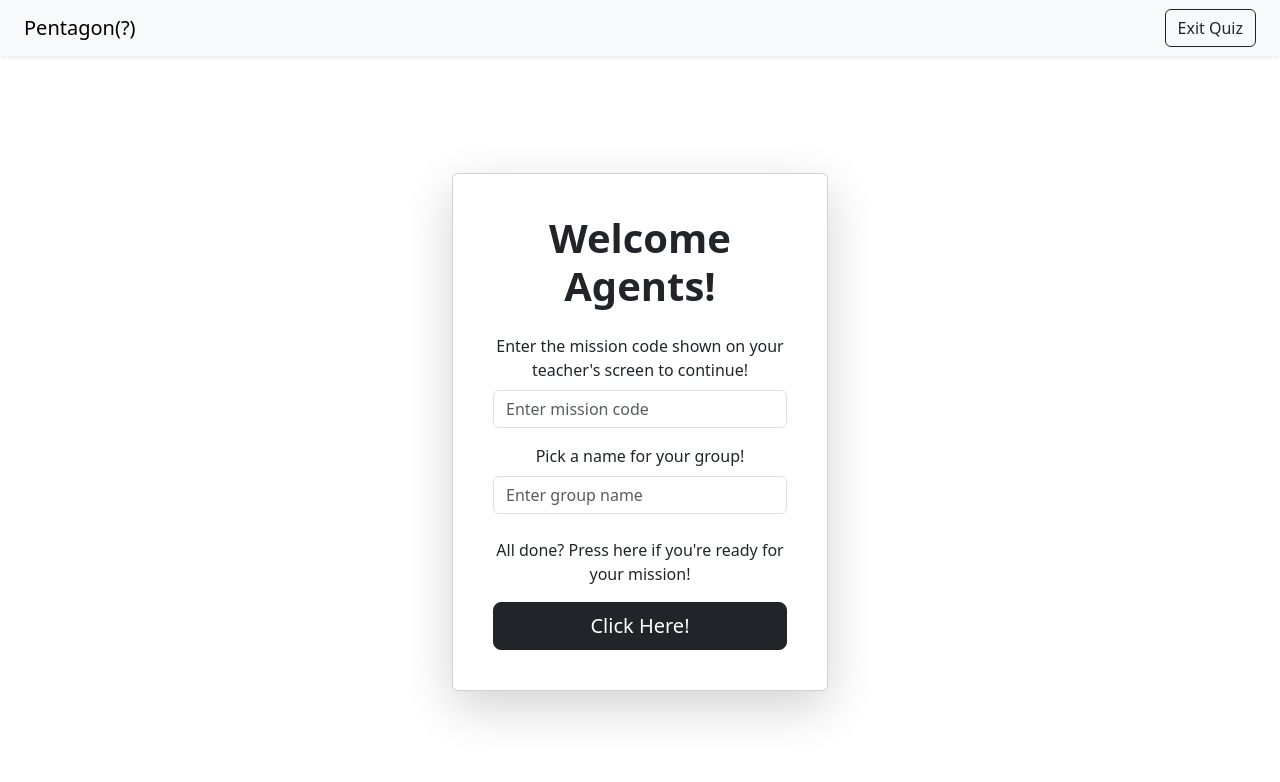
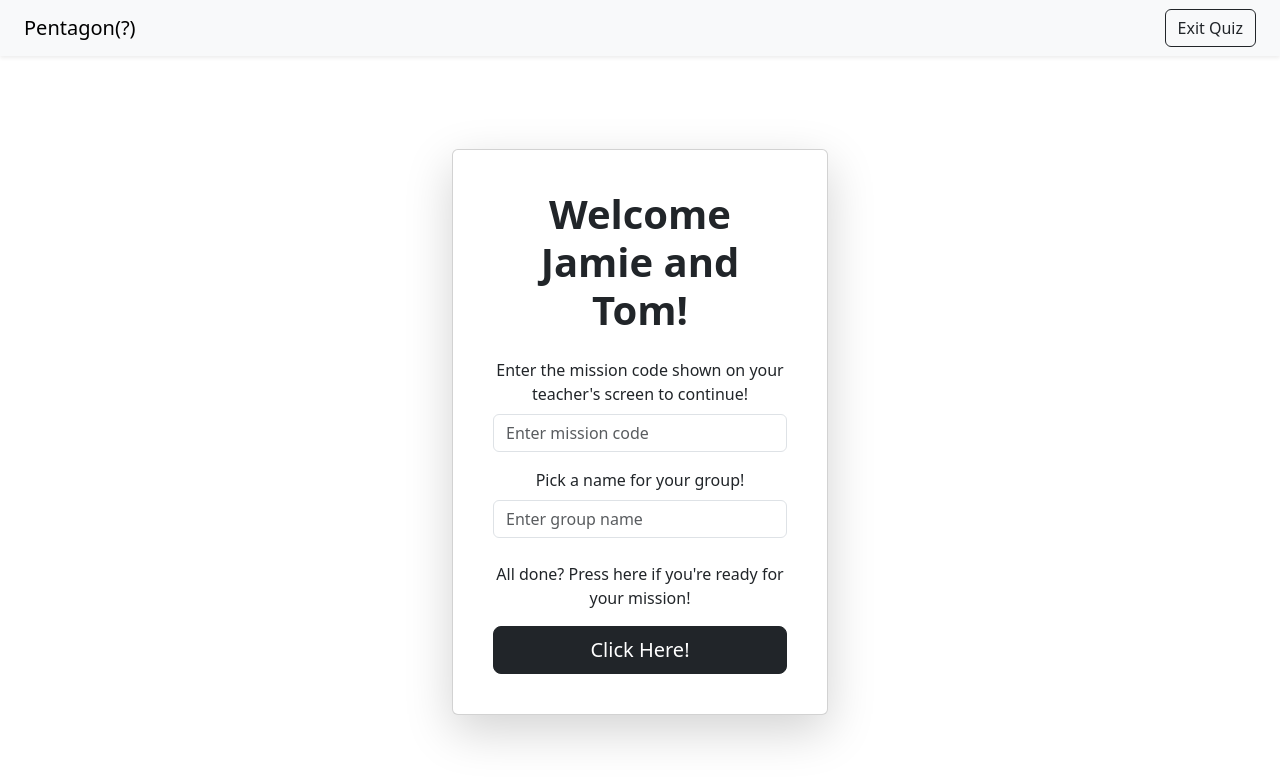
Before and after one commit to tanishbansal52/drp_france, a React (Vite) app: page / in a window 1280 px wide. Shown: the top 782 px of the page. Built offline with nearby package versions, Linux system fonts and the light colour scheme.

Commit message:
feat: Welcome Jamie and Tom! Milestone 1

```diff
--- a/src/Landing.jsx
+++ b/src/Landing.jsx
@@ -28,7 +28,7 @@ function Landing() {
           <Card className="shadow-lg p-4">
             <Card.Body>
               <div className="text-center mb-4">
-                <h1 className="fw-bold">Welcome Agents!</h1>
+                <h1 className="fw-bold">Welcome Jamie and Tom!</h1>
               </div>
 
               <Form onSubmit={handleSubmit}>
```
